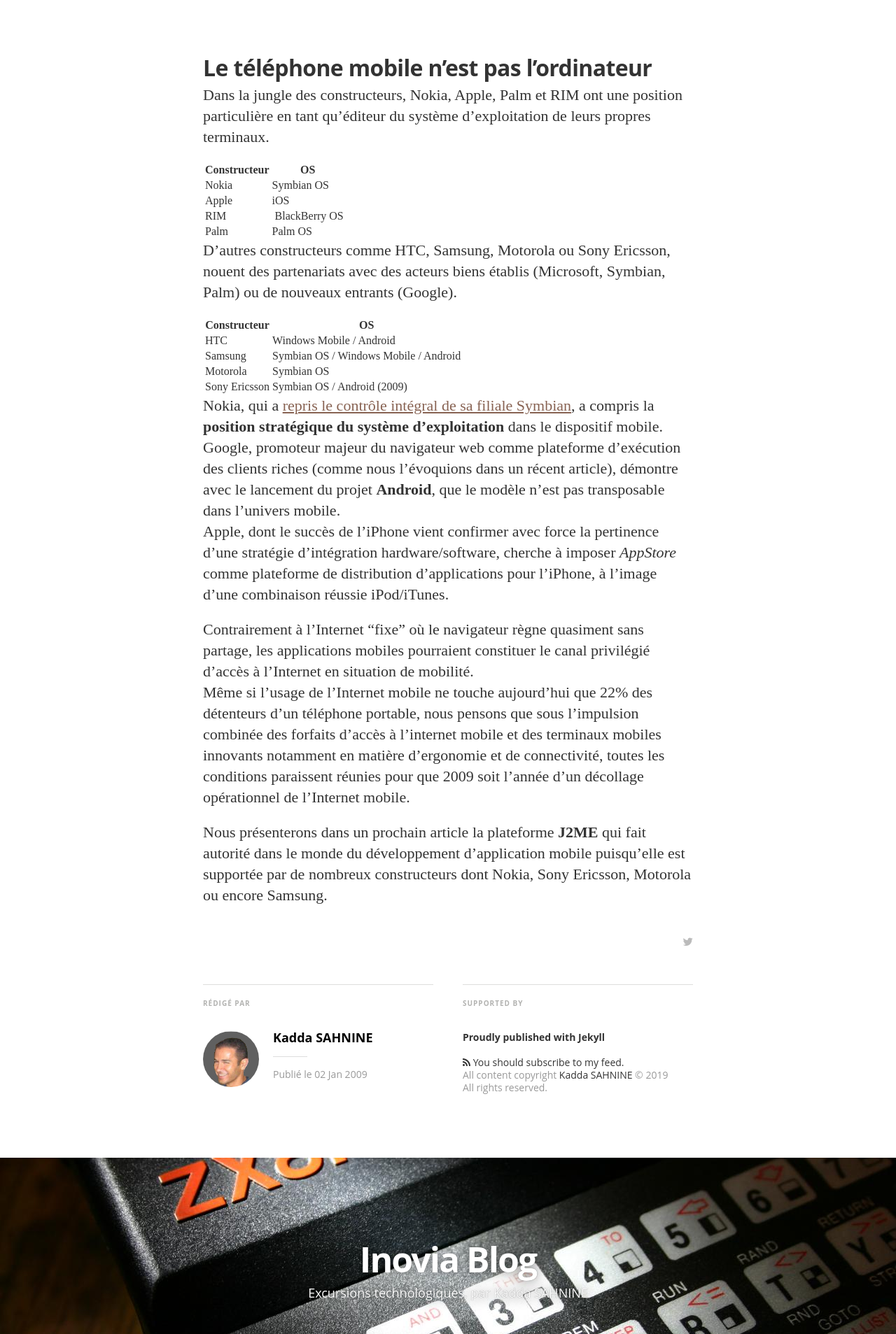
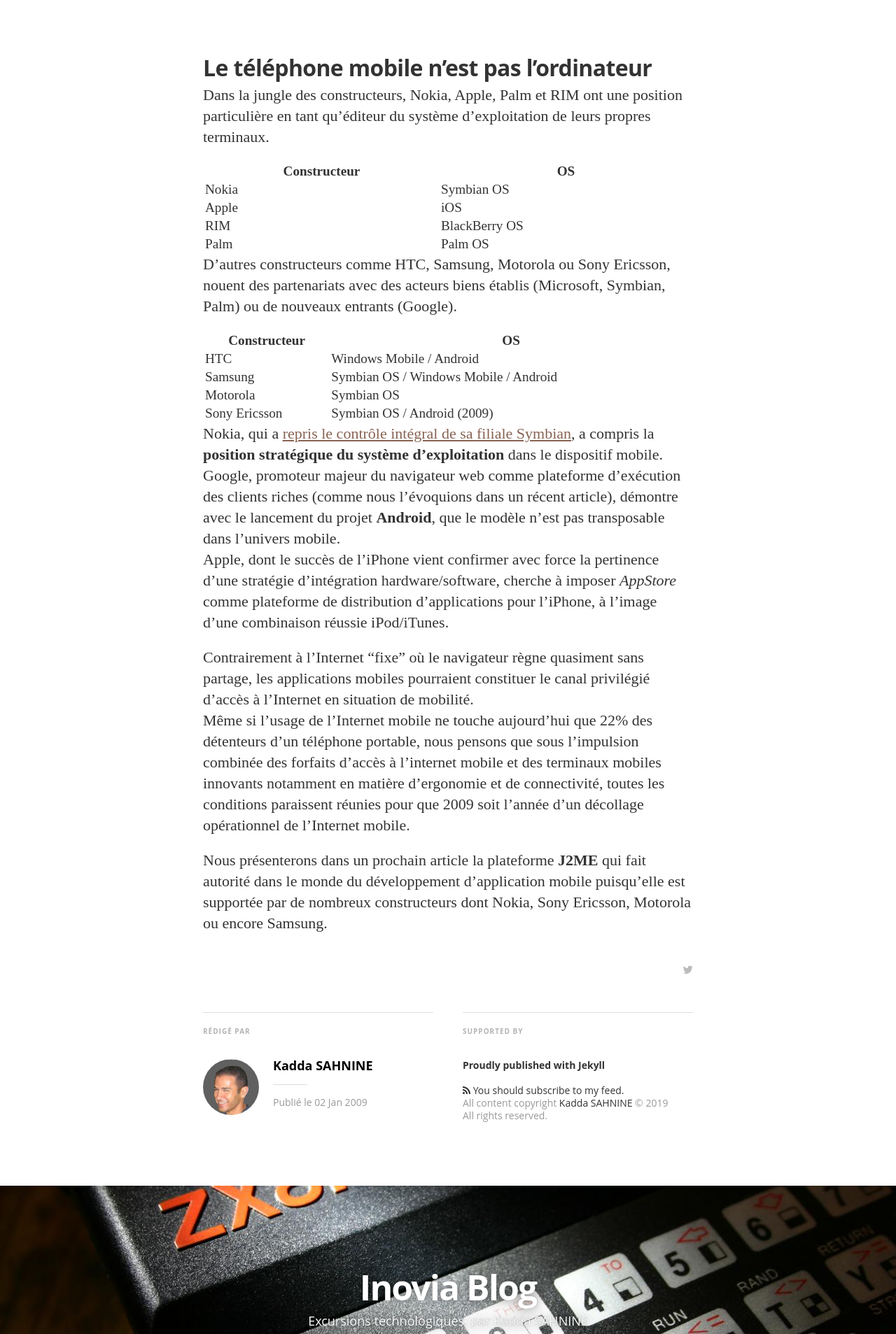
Before and after one commit to ksahnine/ksahnine.github.io, a Jekyll site: the page built from _posts/2009-01-02-promesses-internet-mobile.markdown, in a window 1280 px wide. Shown: the part 3218-5125 px from the top of the page at 70% size. Built offline with Jekyll 4.4.1, drawn with Linux system fonts in a browser that asks for light colours; nearby versions of some CDN libraries; some web fonts are replaced; Markdown is read by kramdown in place of the engine named in the settings.

Commit message:
blog(archive): mise en forme

```diff
--- a/_posts/2009-01-02-promesses-internet-mobile.markdown
+++ b/_posts/2009-01-02-promesses-internet-mobile.markdown
@@ -32,19 +32,21 @@
 Les nouveaux usages suscités par l’emblématique (et usité) Web 2.0, trouveraient un prolongement logique dans l’Internet mobile, tant le besoin de services connectés et personnalisables est une tendance lourde des industries numériques.
 
 ## La singularité de l'Internet mobile
+
 La combinaison de quatre caractéristiques du terminal standard - téléphonie, mobilité, ultra-connectivité (GPRS/3G+,Wifi,Bluetooth) et géo-localisation (GPS/A-GPS) - font de l’Internet mobile un espace tout à fait singulier.<br />
 En outre, le téléphone mobile n’est pas l’ordinateur de bureau, fut-il portable. Il s’agit d’un objet personnel accompagnant au sens propre la vie de son propriétaire, lequel a su tisser une relation privilégiée comme en atteste la très instructive livraison du [sondage TNS Sofres](http://www.afom.fr/v4/STATIC/documents/TNS_2008_%20CP.pdf) de décembre 2008, en particulier dans le public féminin : 75 % des utilisatrices considèrent leur téléphone mobile comme un objet rassurant.
 
 On comprend pourquoi le secteur suscite un tel engouement, en particulier auprès des régies publicitaires et des agences média : le téléphone mobile est **le support rêvé des annonceurs**. Toutefois, la bannière publicitaire, format dominant sur le web, n’est pas transposable en l’état dans le monde mobile. Le téléphone portable étant par nature un objet personnel, la publicité doit être non intrusive ou consentie. Les **applications mobiles**, beaucoup plus que la navigation sur le web, sont des **vecteurs privilégiés du marketing mobile**.
 
 ## Le téléphone mobile n'est pas l'ordinateur
+
 Dans la jungle des constructeurs, Nokia, Apple, Palm et RIM ont une position particulière en tant qu’éditeur du système d’exploitation de leurs propres terminaux.
 
 | Constructeur | OS            |
 | ------------ | ------------- |
 | Nokia        | Symbian OS    |
 | Apple        | iOS           |
-| RIM          | BlackBerry OS |
+| RIM          | BlackBerry OS |
 | Palm         | Palm OS       |
 
 D’autres constructeurs comme HTC, Samsung, Motorola ou Sony Ericsson, nouent des partenariats avec des acteurs biens établis (Microsoft, Symbian, Palm) ou de nouveaux entrants (Google).
--- a/css/main.sass
+++ b/css/main.sass
@@ -626,3 +626,8 @@
     padding-right: 0
     padding-left: 0
     line-height: 20px
+
+table
+  width: 100%
+  border: 1px
+  font-size: 1.2em
```
